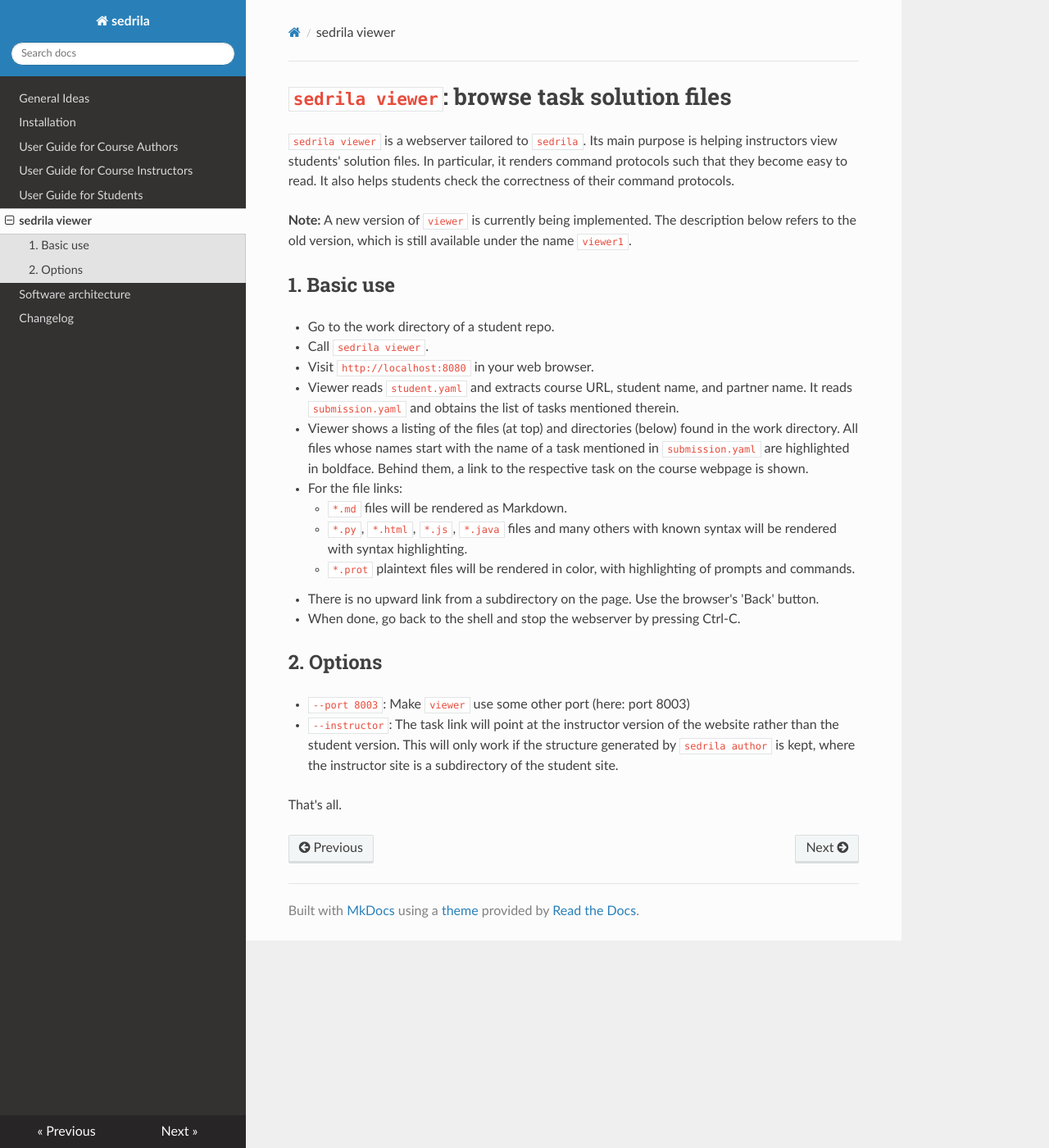
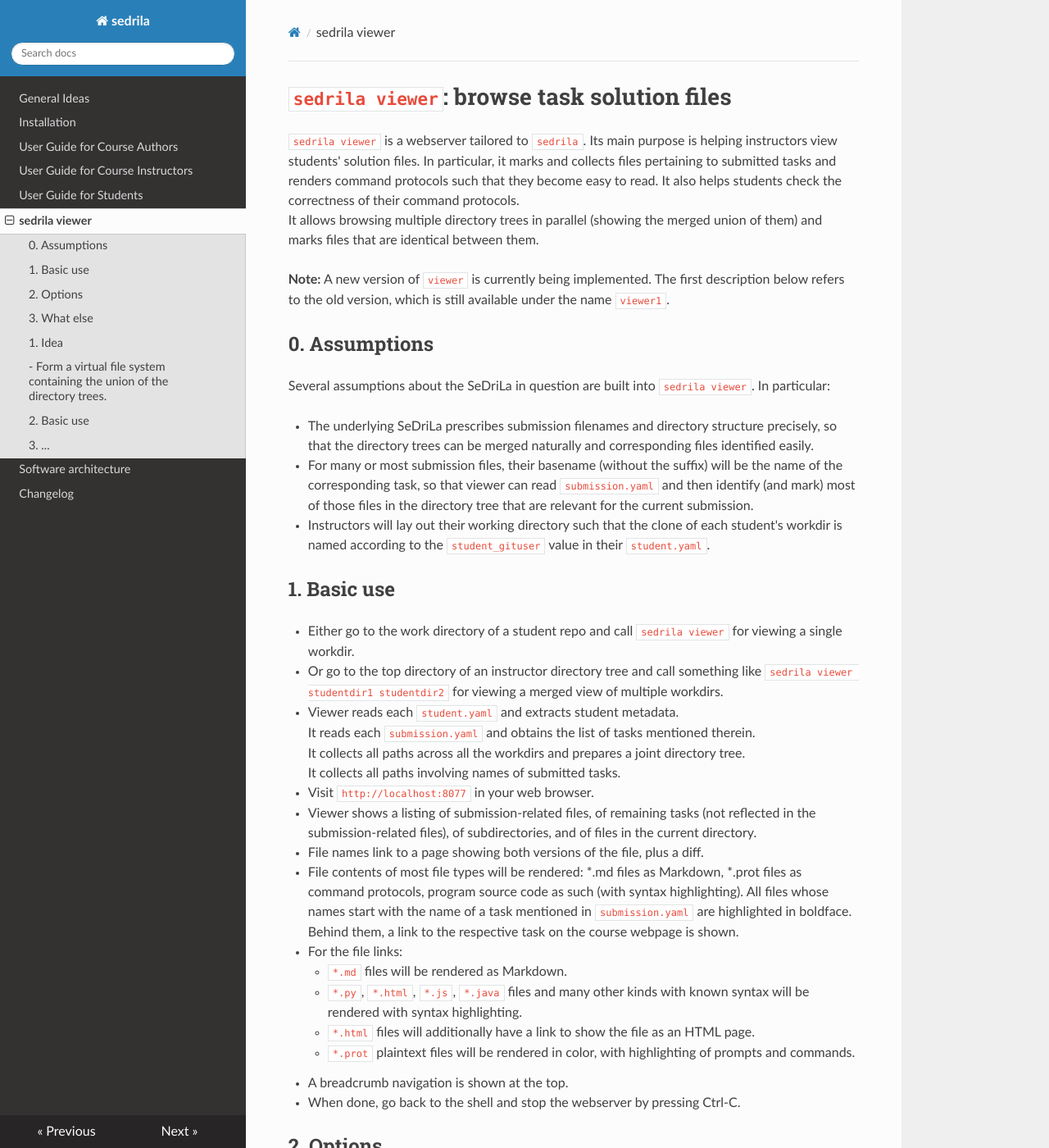
Before and after one commit to fubinf/sedrila, an MkDocs documentation site: the page built from docs/viewer.md, in a window 1280 px wide and 1400 px high. Shown: the whole window at 82% size. Built offline with MkDocs 1.6.1, drawn with Linux system fonts in a browser that asks for light colours; nearby versions of some CDN libraries; some of the changed text lies outside the part shown.

Commit message:
viewer.md: update and complement description for the new viewer

```diff
--- a/docs/viewer.md
+++ b/docs/viewer.md
@@ -2,28 +2,55 @@
 
 `sedrila viewer` is a webserver tailored to `sedrila`.
 Its main purpose is helping instructors view students' solution files.
-In particular, it renders command protocols such that they become easy to read.
+In particular, it marks and collects files pertaining to submitted tasks and
+renders command protocols such that they become easy to read.
 It also helps students check the correctness of their command protocols.
+It allows browsing multiple directory trees in parallel (showing the merged union of them)
+and marks files that are identical between them.
 
 **Note:** A new version of `viewer` is currently being implemented.
-The description below refers to the old version, which is still available under the name `viewer1`.
+The first description below refers to the old version, which is still available under the name `viewer1`.
+
+
+## 0. Assumptions
+
+Several assumptions about the SeDriLa in question are built into `sedrila viewer`. In particular:
+
+- The underlying SeDriLa prescribes submission filenames and directory structure precisely,
+  so that the directory trees can be merged naturally and corresponding files identified easily.
+- For many or most submission files, their basename (without the suffix) will be the name of the
+  corresponding task, so that viewer can read `submission.yaml` and then identify (and mark)
+  most of those files in the directory tree that are relevant for the current submission.
+- Instructors will lay out their working directory such that the clone of each student's workdir
+  is named according to the `student_gituser` value in their `student.yaml`.
+
 
 ## 1. Basic use
 
-- Go to the work directory of a student repo.
-- Call `sedrila viewer`.
-- Visit `http://localhost:8080` in your web browser.
-- Viewer reads `student.yaml` and extracts course URL, student name, and partner name.
-  It reads `submission.yaml` and obtains the list of tasks mentioned therein.
-- Viewer shows a listing of the files (at top) and directories (below) found in the work directory.
+- Either go to the work directory of a student repo and call `sedrila viewer` for viewing a single workdir.
+- Or go to the top directory of an instructor directory tree and call something like
+  `sedrila viewer studentdir1 studentdir2` for viewing a merged view of multiple workdirs.
+- Viewer reads each `student.yaml` and extracts student metadata.
+  It reads each `submission.yaml` and obtains the list of tasks mentioned therein.
+  It collects all paths across all the workdirs and prepares a joint directory tree.
+  It collects all paths involving names of submitted tasks.
+- Visit `http://localhost:8077` in your web browser.
+- Viewer shows a listing of submission-related files,
+  of remaining tasks (not reflected in the submission-related files),
+  of subdirectories,
+  and of files in the current directory.
+- File names link to a page showing both versions of the file, plus a diff.
+- File contents of most file types will be rendered:
+  *.md files as Markdown, *.prot files as command protocols, program source code as such (with syntax highlighting).
   All files whose names start with the name of a task mentioned in `submission.yaml` are highlighted
   in boldface. Behind them, a link to the respective task on the course webpage is shown.
 - For the file links:
     - `*.md` files will be rendered as Markdown.
-    - `*.py`, `*.html`, `*.js`, `*.java` files and many others with known syntax
+    - `*.py`, `*.html`, `*.js`, `*.java` files and many other kinds with known syntax
       will be rendered with syntax highlighting.
+    - `*.html` files will additionally have a link to show the file as an HTML page.
     - `*.prot` plaintext files will be rendered in color, with highlighting of prompts and commands.
-- There is no upward link from a subdirectory on the page. Use the browser's 'Back' button.
+- A breadcrumb navigation is shown at the top.
 - When done, go back to the shell and stop the webserver by pressing Ctrl-C.
 
 
@@ -35,4 +62,47 @@ The description below refers to the old version, which is still available under
   This will only work if the structure generated by `sedrila author` is kept,
   where the instructor site is a subdirectory of the student site.
 
+
+## 3. What else
+
+- The viewer will emit warnings for several types of inconsistencies such as
+    - wrongly named workdirs (their names, if given, must be that of the `student_gituser` given in `student.yaml`)
+    - pairs that do not officially (according to `student.yaml`) belong together
+    - students not listed in `participants.csv` (if that file exists)
+- The viewer will terminate with an error message if the values of `course_url` given in
+  any `student.yaml` differ from each other.
+- In principle, you can also call the viewer with more than two workdirs. YMMV.
+
 That's all.
+
+-----
+
+## 1. Idea
+
+`sedrila viewer` allows browsing through either one student SeDriLa work directory
+or several at once.
+It incorporates several assumptions:
+
+- If you supply several directories, say `a`, `b`, `c`, `d`, then `a` and `b` belong to a pair
+  of students who have been asked to collaborate and are allowed to submit identical of very similar
+  versions of some of the files. `c` and `d` form another such pair.
+
+Viewer will:
+
+- Form a virtual file system containing the union of the directory trees.
+-
+
+
+## 2. Basic use
+
+- For browsing a single student repo, go to the work directory of that student repo and call
+  `sedrila viewer .`.
+- For browsing multiple repos `a`, `b`, go to the joint superdirectory of these and call
+  `sedrila viewer a b`.
+- Visit `http://localhost:8080` in your web browser.
+- Viewer reads each `student.yaml` and extracts course URL, student name, and partner name.
+  It reads each `submission.yaml` and obtains the list of tasks mentioned therein.
+- ...
+
+
+## 3. ...
```
